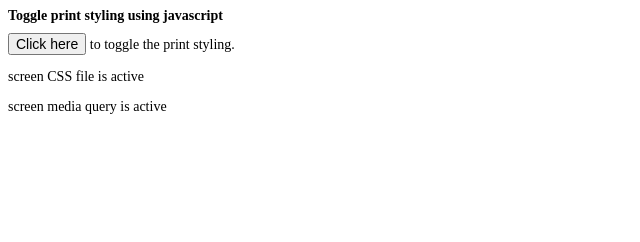
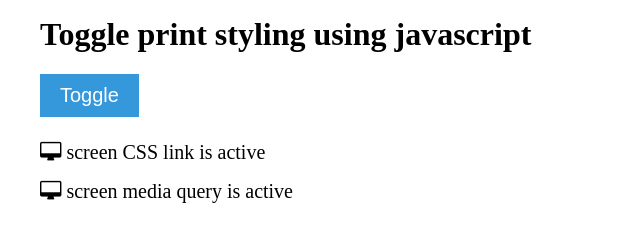
Before and after one commit to RRMoelker/print-css-toggle-example, a website built with webpack: page index.html in a window 1280 px wide. Shown: the whole page, without its empty margins (0-640 px from the left). Built offline with nearby package versions, Linux system fonts and the light colour scheme.

Commit message:
icons added and styled

```diff
--- /dev/null
+++ b/assets/fancy.css
@@ -0,0 +1,38 @@
+.container {
+    margin: 1rem 0.5rem;
+}
+
+@media (min-width: 600px) {
+    .container {
+        margin: 1rem 2rem;
+    }
+}
+
+.results {
+    margin-top: 1rem;
+}
+
+.rule {
+    font-size: 20px;
+    padding: 0.5rem 0;
+}
+
+.btn {
+    border: none;
+    border-radius: 0;
+    font-family: Arial;
+    color: #ffffff;
+    font-size: 20px;
+    background: #3498db;
+    padding: 10px 20px 10px 20px;
+    text-decoration: none;
+}
+
+.btn:hover {
+    background: #3cb0fd;
+    text-decoration: none;
+}
+
+.btn:active {
+    background: #91d3ff;
+}
--- a/assets/main.css
+++ b/assets/general.css
@@ -1,12 +1,8 @@
-* {
-	font-size: 14px;
-}
-
-.screen-css-file {
+.screen-css-link {
 	display: none;
 }
 
-.print-css-file {
+.print-css-link {
 	display: none;
 }
 
--- a/assets/print.css
+++ b/assets/print.css
@@ -1,3 +1,3 @@
-.print-css-file {
+.print-css-link {
 	display: block;
 }
--- a/assets/screen.css
+++ b/assets/screen.css
@@ -1,3 +1,3 @@
-.screen-css-file {
+.screen-css-link {
     display: block;
 }
--- a/index.html
+++ b/index.html
@@ -5,20 +5,24 @@
     <title>Print media toggle example</title>
     <meta name="viewport" content="width=device-width">
 
-	<link rel="stylesheet" href="assets/main.css">
+    <link rel="stylesheet" href="assets/fancy.css">
+    <link rel="stylesheet" href="assets/general.css">
     <link rel="stylesheet" href="assets/screen.css" media="screen">
     <link rel="stylesheet" href="assets/print.css" media="print">
 </head>
 <body>
+    <div class="container">
         <h1>Toggle print styling using javascript</h1>
 
-	<button data-toggle-css>Click here</button> to toggle the print styling.
+        <button data-toggle-css class="btn">Toggle</button>
 
-	<div class="print-css-file"><p>print CSS file is active</p></div>
-	<div class="screen-css-file"><p>screen CSS file is active</p></div>
-	<div class="print-media-query"><p>print media query is active</p></div>
-	<div class="screen-media-query"><p>screen media query is active</p></div>
-
+        <div class="results">
+            <div class="print-css-link rule"><i class="fa fa-print"></i> print CSS link is active</div>
+            <div class="screen-css-link rule"><i class="fa fa-desktop"></i> screen CSS link is active</div>
+            <div class="print-media-query rule"><i class="fa fa-print"></i> print media query is active</div>
+            <div class="screen-media-query rule"><i class="fa fa-desktop"></i> screen media query is active</div>
+        </div>
+    </div>
     <script src="assets/bundle.js"></script>
     </body>
 </html>
--- a/package.json
+++ b/package.json
@@ -13,7 +13,12 @@
     "babel-core": "6.26.0",
     "babel-loader": "7.1.2",
     "babel-preset-env": "1.6.1",
+    "css-loader": "0.28.7",
+    "file-loader": "1.1.5",
+    "font-awesome": "4.7.0",
     "print-css-toggle": "file:../print-css-toggle",
+    "style-loader": "0.19.0",
+    "url-loader": "0.6.2",
     "webpack": "3.8.1"
   },
   "devDependencies": {
--- a/src/index.js
+++ b/src/index.js
@@ -1,3 +1,5 @@
+require('font-awesome/css/font-awesome.css');
+
 import { simulatePrintMedia, restoreScreenMedia } from 'print-css-toggle';
 
 (function () {
--- a/webpack.config.js
+++ b/webpack.config.js
@@ -21,6 +21,25 @@ module.exports = {
                       presets: ['babel-preset-env']
                     }
                 }
+            },
+            {
+                test: /\.css$/,
+                loader: 'style-loader!css-loader?sourceMap'
+            }, {
+                test: /\.woff(\?v=\d+\.\d+\.\d+)?$/,
+                loader: "url-loader?limit=10000&mimetype=application/font-woff"
+            }, {
+                test: /\.woff2(\?v=\d+\.\d+\.\d+)?$/,
+                loader: "url-loader?limit=10000&mimetype=application/font-woff"
+            }, {
+                test: /\.ttf(\?v=\d+\.\d+\.\d+)?$/,
+                loader: "url-loader?limit=10000&mimetype=application/octet-stream"
+            }, {
+                test: /\.eot(\?v=\d+\.\d+\.\d+)?$/,
+                loader: "file-loader"
+            }, {
+                test: /\.svg(\?v=\d+\.\d+\.\d+)?$/,
+                loader: "url-loader?limit=10000&mimetype=image/svg+xml"
             }
         ]
     },
```
Also changed, not shown: 1 other file. Lines whose indentation alone changed are shown as unchanged.
